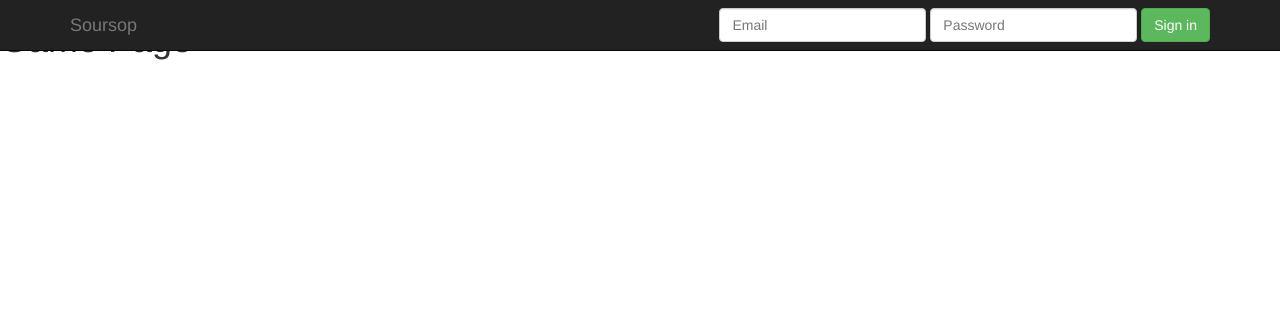
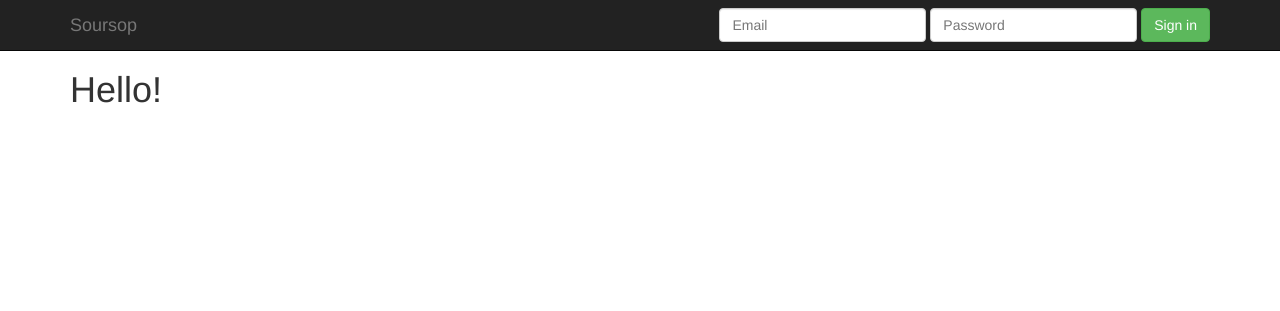
Before and after one commit to catherinemarvin/soursop, a Flask app: page /play in a window 1280 px wide. Shown: the top 311 px of the page. Run offline with Flask 2, Linux system fonts and the light colour scheme; some libraries are stand-ins or nearby versions.

Commit message:
Fix game css

```diff
--- /dev/null
+++ b/static/css/game.css
@@ -0,0 +1,4 @@
+body {
+    padding-top: 50px;
+    padding-bottom: 20px;
+}
--- a/templates/game.html
+++ b/templates/game.html
@@ -1,7 +1,18 @@
 {% extends "layout.html" %}
-{% block title %}Game%{% endblock %}
+
+{% block head %}
+{{ super() }}
+
+<link rel="stylesheet" href="{{ url_for('static', filename='css/game.css')}}">
+
+{% endblock %}
+
+{% block title %}Game{% endblock %}
 
 {% block content %}
-<h1>Game Page</h1>
+
+<div class="container">
+  <h1>Hello!</h1>
+</div>
 
 {% endblock %}
```
